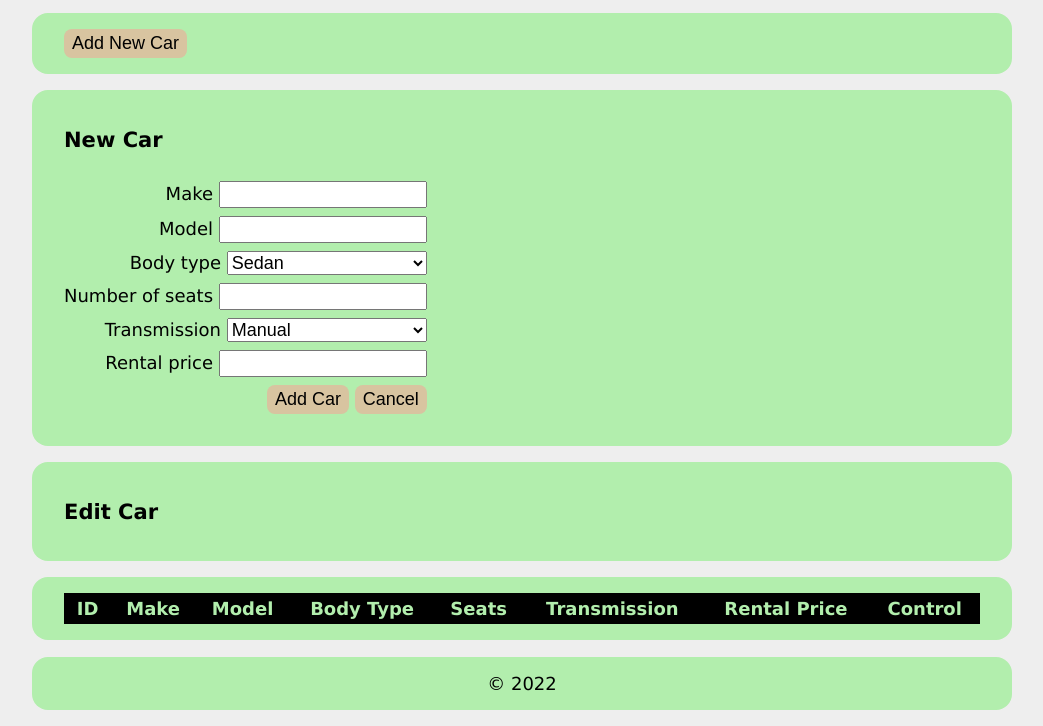
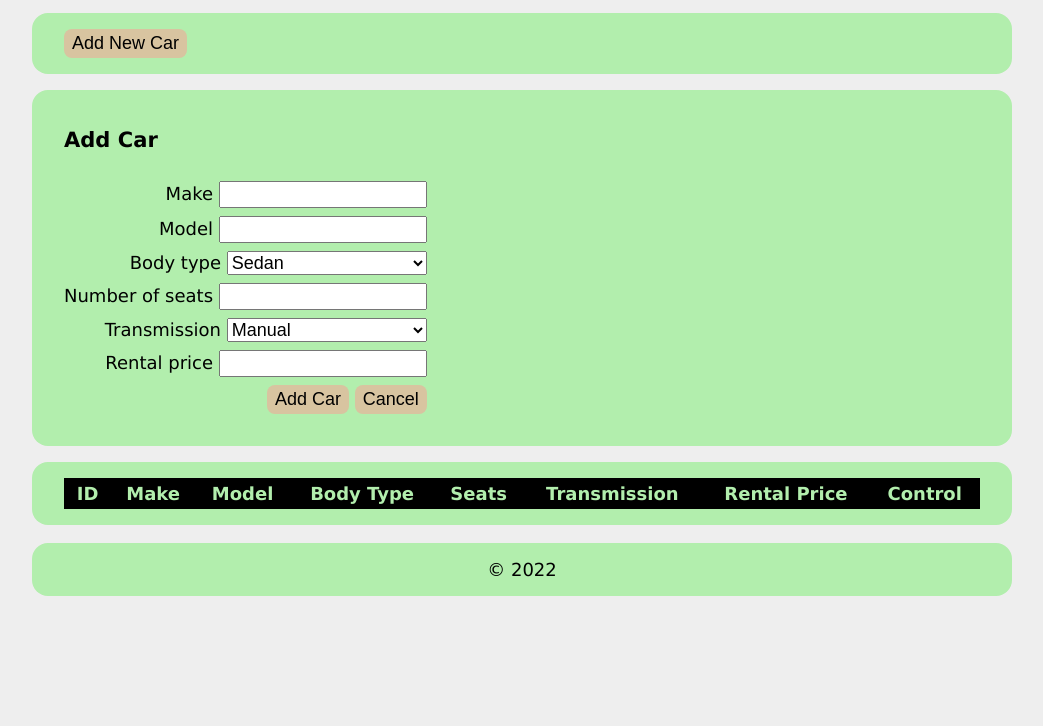
Before and after one commit to Yana-Aleksieva/fleet-manager, a website built with webpack: page cars.html in a window 1280 px wide. Both pictures are taken after a click on the button "Add New Car". Shown: the part 188-914 px from the top of the page, without its empty margins (118-1161 px from the left). After the commit the page ends 800 px from the top, so only its background shows below. Built offline with nearby package versions, Linux system fonts and the light colour scheme.

Commit message:
add  form-section display functionality

```diff
--- a/cars.html
+++ b/cars.html
@@ -25,8 +25,9 @@
             <button class="action" id="add">Add New Car</button>
         </section>
 
-        <section class="editor" id="addCar" hidden="true">
-            <h3>New Car</h3>
+        <section class="editor" id="formContainer" style="display:none ;">
+            <h3></h3>
+
             <form class="align" id="add-form">
                 <label>
                     <span>Make</span>
@@ -70,10 +71,7 @@
                     <button class="action cancel" type="submit" id="cancel">Cancel</button>
                 </div>
             </form>
-        </section>
 
-        <section class="editor" id="editCar">
-            <h3>Edit Car</h3>
             <form class="align" id="edit-form">
                 <input type="hidden" id="" name="id" >
                 <label>
@@ -119,6 +117,7 @@
                 </div>
             </form>
         </section>
+
 
         <main>
 
--- a/src/cars.ts
+++ b/src/cars.ts
@@ -6,12 +6,11 @@ import { CarService } from "./services/CarService";
 import { Collections } from "./services/Collection";
 import { LocalStorage } from "./services/Storage";
 
-const section = document.querySelector('#editCar')
+const section: HTMLElement = document.querySelector('#formContainer');
 const form = document.getElementById('add-form') as HTMLFormElement;
 const editForm = document.getElementById('edit-form') as HTMLFormElement;
 const table = document.querySelector('table');
 const addBtn = document.querySelector('#add') as HTMLButtonElement;
-
 const storage = new LocalStorage();
 const vechicles = new Collections(storage, 'vehicles');
 const carService = new CarService(vechicles);
@@ -23,10 +22,12 @@ addForm.remove();
 tableManager.element.addEventListener('click', onTableClick);
 
 addBtn.addEventListener('click', (event: SubmitEvent) => {
-    let section: HTMLElement = document.querySelector('#addCar');
-    section.style.display = 'block'
-    addForm.attachTo(section)
+
+
+   // section.style.display = 'block';
+    addForm.attachTo(section, 'Add Car', section)
 });
+
 hydrate(tableManager);
 
 
@@ -42,22 +43,24 @@ async function hydrate(tableManager: Table) {
 
 
 async function onTableClick(event: MouseEvent) {
+    //section.style.display = 'block';
     if (event.target instanceof HTMLButtonElement) {
 
         const id = event.target.parentElement.parentElement.id;
 
         if (event.target.id == 'edit') {
 
-            formEDit.attachTo(section);
+            formEDit.attachTo(section, 'Edit Car', section);
             const record = tableManager.get(id);
-            console.log(record)
             formEDit.setValues(record);
         } else {
 
-            const element = vechicles.getById(id);
+
             await carService.delete(id);
             let row = tableManager.getRow(id);
-            row.remove()
+            row.remove();
+           // section.style.display = 'none';
+
 
 
         }
@@ -95,7 +98,7 @@ async function onSubmit(tableManager: Table, { make, model, bodyType, numberOfSe
         transmission,
         rentalPrice
     });
-    console.log(result)
+
     tableManager.add(result);
     addForm.clear()
     addForm.remove();
--- a/src/dom/Editor.ts
+++ b/src/dom/Editor.ts
@@ -1,17 +1,23 @@
 import { th } from "./dom";
 
 export class Editor {
+    private name: HTMLHeadingElement
+    private section: HTMLElement
     constructor(
         private form: HTMLFormElement,
         private callback: (data: object) => any,
         private propNames: string[],
-        //private button: HTMLButtonElement
+
 
     ) {
         this.form.addEventListener('submit', this.onSubmit.bind(this));
 
     }
+    create() {
 
+        this.section.style.display = 'block'
+        this.name = document.createElement('h3');
+    }
     setValue(name: string, value: any) {
         const target = this.form.querySelector(`[name="${name}"]`);
 
@@ -34,14 +40,25 @@ export class Editor {
     }
 
     clear() {
+
+        this.name.textContent = '';
+
         this.form.reset();
     }
 
     remove() {
+
         this.form.remove();
+
+
     }
 
-    attachTo(parent: Node) {
+    attachTo(parent: Node, name: string, section: HTMLElement) {
+
+        this.section = section;
+        this.create();
+        this.name.textContent = name;
+        parent.appendChild(this.name);
         parent.appendChild(this.form);
     }
 
@@ -52,11 +69,12 @@ export class Editor {
             const formData = new FormData(this.form);
             const data = Object.fromEntries(this.propNames.map(n => [n, formData.get(n)]));
             this.callback(data);
-
+            this.section.style.display = 'none';
 
         } else {
             this.clear();
-            this.remove()
+            this.remove();
+            this.section.style.display = 'none';
         }
 
 
```
Also changed, not shown: src/dom/Section.ts (added).
